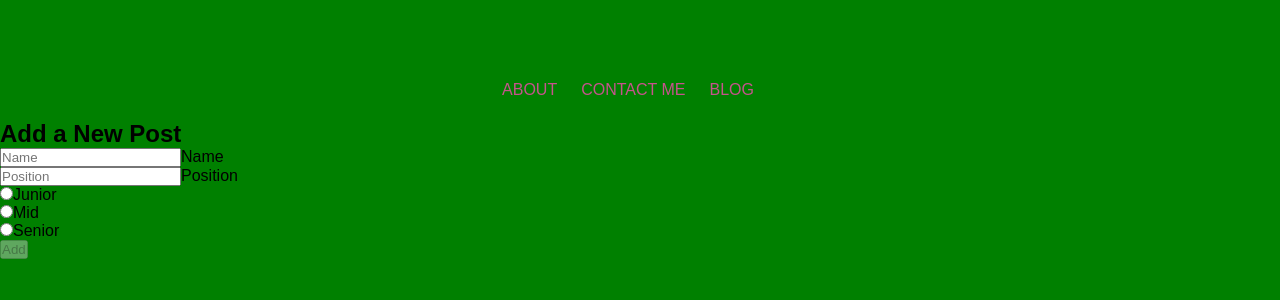
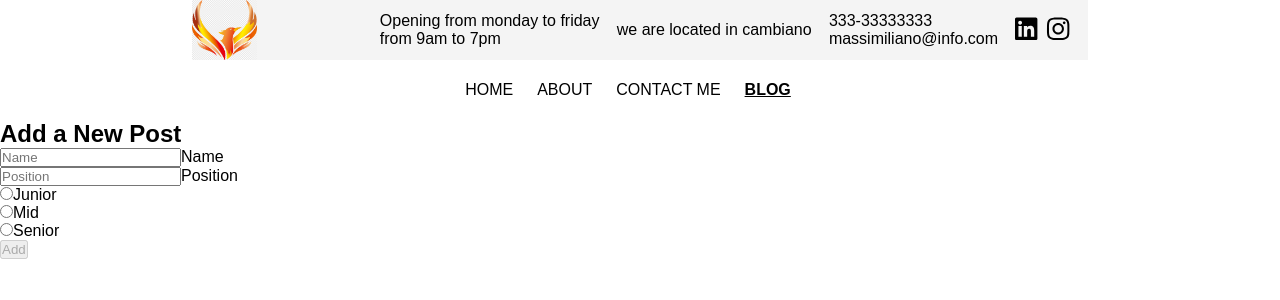
Before and after one commit to InfoMax95/fisio_client, an Angular app: page /posts/new in a window 1280 px wide. Shown: the top 300 px of the page. Built offline with nearby package versions, Linux system fonts and the light colour scheme.

Commit message:
update header and navbar

```diff
--- a/package.json
+++ b/package.json
@@ -18,6 +18,11 @@
     "@angular/platform-browser": "^16.2.0",
     "@angular/platform-browser-dynamic": "^16.2.0",
     "@angular/router": "^16.2.0",
+    "@fortawesome/angular-fontawesome": "^0.13.0",
+    "@fortawesome/fontawesome-svg-core": "^6.4.0",
+    "@fortawesome/free-brands-svg-icons": "^6.4.0",
+    "@fortawesome/free-regular-svg-icons": "^6.4.0",
+    "@fortawesome/free-solid-svg-icons": "^6.4.0",
     "rxjs": "~7.8.0",
     "tslib": "^2.3.0",
     "zone.js": "~0.13.0"
--- a/src/app/app-routing.module.ts
+++ b/src/app/app-routing.module.ts
@@ -33,7 +33,7 @@ const routes: Routes = [
   // questo va sempre inserito come ultima path altrimenti rischiamo che prenda sempre questo
   {
     path: '**', // questo indica qualsiasi indirizzo diverso dai nostri
-    redirectTo: '/404'
+    redirectTo: '404'
   }
 ];
 
--- a/src/app/app.component.html
+++ b/src/app/app.component.html
@@ -1,3 +1,10 @@
-<app-header></app-header>
-<app-navbar></app-navbar>
-<router-outlet></router-outlet>
+<header class="header">
+  <app-header></app-header>
+  <app-navbar></app-navbar>
+</header>
+<main class="main">
+  <router-outlet></router-outlet>
+</main>
+<footer class="footer">
+
+</footer>
--- a/src/app/app.component.scss
+++ b/src/app/app.component.scss
@@ -0,0 +1,3 @@
+.main {
+  background-color: var(--background-color-main);
+}
--- a/src/app/app.module.ts
+++ b/src/app/app.module.ts
@@ -15,6 +15,7 @@ import { ContactMeComponent } from './components/contact-me/contact-me.component
 import { HomepageComponent } from './components/homepage/homepage.component';
 import { NavbarComponent } from './shared/navbar/navbar.component';
 import { HeaderComponent } from './shared/header/header.component';
+import { FontAwesomeModule } from '@fortawesome/angular-fontawesome';
 
 @NgModule({
   declarations: [
@@ -34,7 +35,8 @@ import { HeaderComponent } from './shared/header/header.component';
     BrowserModule,
     AppRoutingModule,
     HttpClientModule,
-    ReactiveFormsModule
+    ReactiveFormsModule,
+    FontAwesomeModule
   ],
   providers: [],
   bootstrap: [AppComponent]
--- a/src/app/components/edit-post/edit-post.component.ts
+++ b/src/app/components/edit-post/edit-post.component.ts
@@ -24,7 +24,7 @@ export class EditPostComponent {
       alert('No id provided');
     }
 
-    this.postService.getPost(id !).subscribe((post) => {
+    this.postService.getPost(id!).subscribe((post) => {
       this.post.next(post);
     });
   }
--- a/src/app/shared/header/header.component.html
+++ b/src/app/shared/header/header.component.html
@@ -1,11 +1,22 @@
 <div class="container">
-  <div id="logo">
-    <img src="" alt="">
+  <div class="menu left">
+    <img id="logo" src="../../../assets/img/logo_esempio.png" alt="logo">
   </div>
-  <div id="location">
-
-  </div>
-  <div id="contacts">
-
+  <div class="menu right">
+    <div class="opening">
+      Opening from monday to friday <br>
+      from 9am to 7pm
+    </div>
+    <div id="location">
+      we are located in cambiano
+    </div>
+    <div id="contacts">
+      333-33333333 <br>
+      massimiliano@info.com
+    </div>
+    <div class="socials">
+      <a href="http://"><fa-icon id="linkedin" [icon]="faLinkedin"></fa-icon></a>
+      <a href="http://"><fa-icon id="instagram" [icon]="faInstagram"></fa-icon></a>
+    </div>
   </div>
 </div>
--- a/src/app/shared/header/header.component.scss
+++ b/src/app/shared/header/header.component.scss
@@ -1,6 +1,49 @@
 .container {
+  width: 70%;
+  margin: auto;
   display: flex;
-  justify-content: center;
+  justify-content: space-between;
   align-items: center;
-  height: 60px;
+  color: var(--color-header);
+  background-color: var(--background-color-header);
+  .menu {
+    display: flex;
+    align-items: center;
+    height: 60px;
+    &.left {
+      width: 20%;
+      justify-content: flex-start;
+      #logo {
+        max-width: 500px;
+        max-height: 60px;
+        object-fit: cover;
+      }
+    }
+    &.right {
+      width: 80%;
+      justify-content: space-around;
+      .socials {
+        a {
+          text-decoration: none;
+          color: var(--base-black-color);
+          fa-icon {
+            margin-right: 0.6rem;
+            font-size: 1.6rem;
+            &#linkedin {
+              &:hover {
+                color: #0080ff;
+                cursor: pointer;
+              }
+            }
+            &#instagram {
+              &:hover {
+                color: #ff005d;
+                cursor: pointer;
+              }
+            }
+          }
+        }
+      }
+    }
+  }
 }
--- a/src/app/shared/header/header.component.ts
+++ b/src/app/shared/header/header.component.ts
@@ -1,4 +1,5 @@
 import { Component } from '@angular/core';
+import { faLinkedin, faInstagram } from '@fortawesome/free-brands-svg-icons';
 
 @Component({
   selector: 'app-header',
@@ -6,5 +7,6 @@ import { Component } from '@angular/core';
   styleUrls: ['./header.component.scss']
 })
 export class HeaderComponent {
-
+  faLinkedin = faLinkedin;
+  faInstagram = faInstagram;
 }
--- a/src/app/shared/navbar/navbar.component.html
+++ b/src/app/shared/navbar/navbar.component.html
@@ -1,7 +1,8 @@
 <div class="container">
   <ul class="list">
-    <li><a routerLink="about">About</a></li>
-    <li><a routerLink="contact-me">Contact Me</a></li>
-    <li><a routerLink="posts">Blog</a></li>
+    <li><a routerLink="homepage" routerLinkActive="activeTab">Home</a></li>
+    <li><a routerLink="about" routerLinkActive="activeTab">About</a></li>
+    <li><a routerLink="contact-me" routerLinkActive="activeTab">Contact Me</a></li>
+    <li><a routerLink="posts" routerLinkActive="activeTab">Blog</a></li>
   </ul>
 </div>
--- a/src/app/shared/navbar/navbar.component.scss
+++ b/src/app/shared/navbar/navbar.component.scss
@@ -3,6 +3,7 @@
   justify-content: center;
   align-items: center;
   height: 60px;
+  background-color: var(--background-color-navbar);
   .list {
     list-style: none;
     li {
@@ -11,7 +12,11 @@
       a {
         text-decoration: none;
         text-transform: uppercase;
-        color: var(--base-color);
+        color: var(--color-navbar);
+        &.activeTab {
+          text-decoration: underline;
+          font-weight: 600;
+        }
       }
     }
   }
--- a/src/styles.scss
+++ b/src/styles.scss
@@ -1,10 +1,16 @@
 /* You can add global styles to this file, and also import other style files */
 :root {
-  --base-color: #c6538c;
+  --base-color: #ffffff;
+  --base-black-color: #000000;
   --color-link: #125699;
+  --background-color-main: #ffffff;
+  --background-color-header: #f4f4f4;
+  --background-color-navbar: #ffffff;
+  --color-header: #000000;
+  --color-navbar: #000000;
 }
 *{margin: 0; padding: 0; box-sizing: border-box;}
-body {font-family: Arial, Helvetica, sans-serif; background-color: #008000;}
+body {font-family: Arial, Helvetica, sans-serif;}
 .buttons { display: flex; align-items: center; }
 .buttons > button { line-height: 20px; padding: 0.5rem 1rem; text-align: center; text-transform: uppercase; letter-spacing: 2px;}
 .buttons > button:hover {
```
Also changed, not shown: src/assets/img/logo_esempio.png (added), 1 other file (tests, documents, lock files or other folders).
